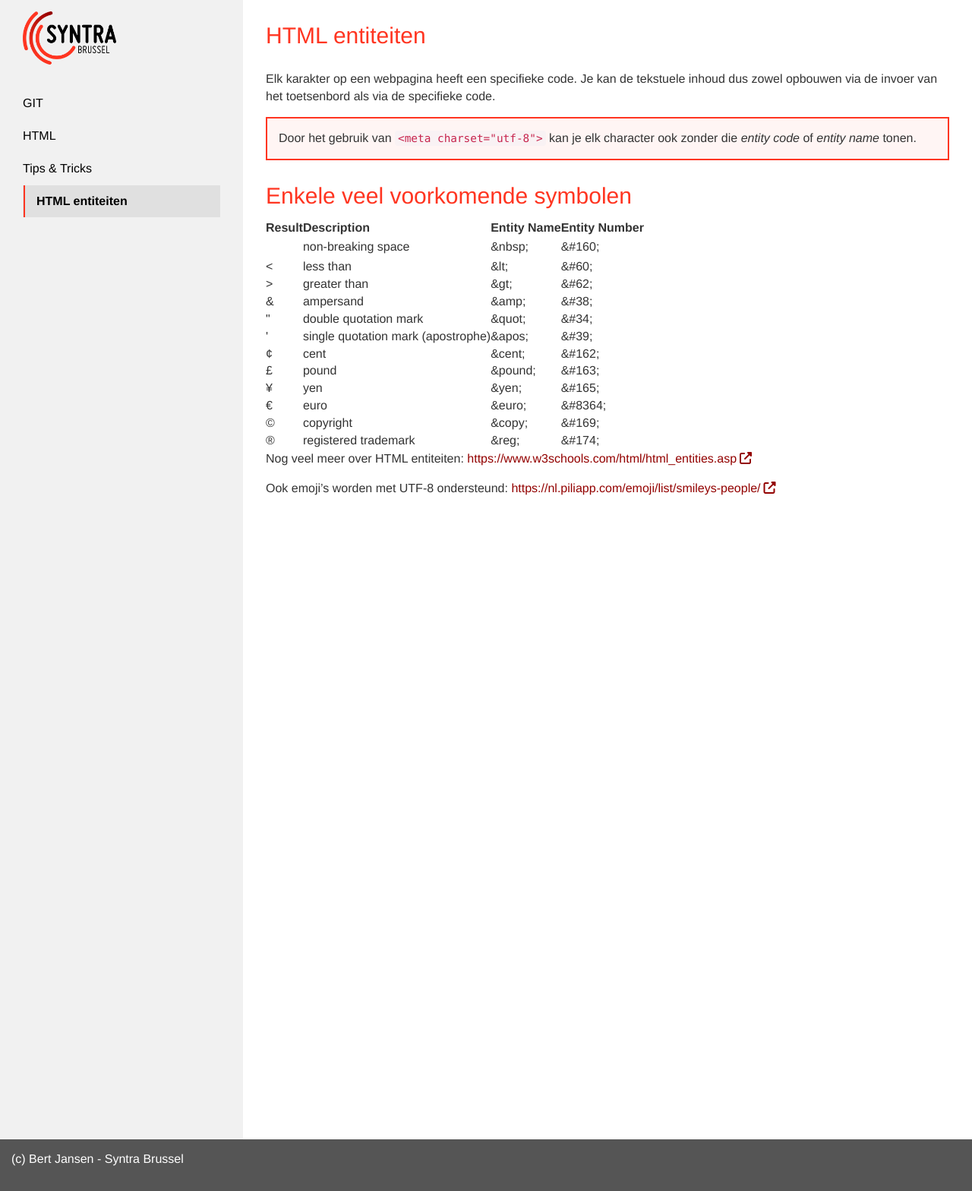
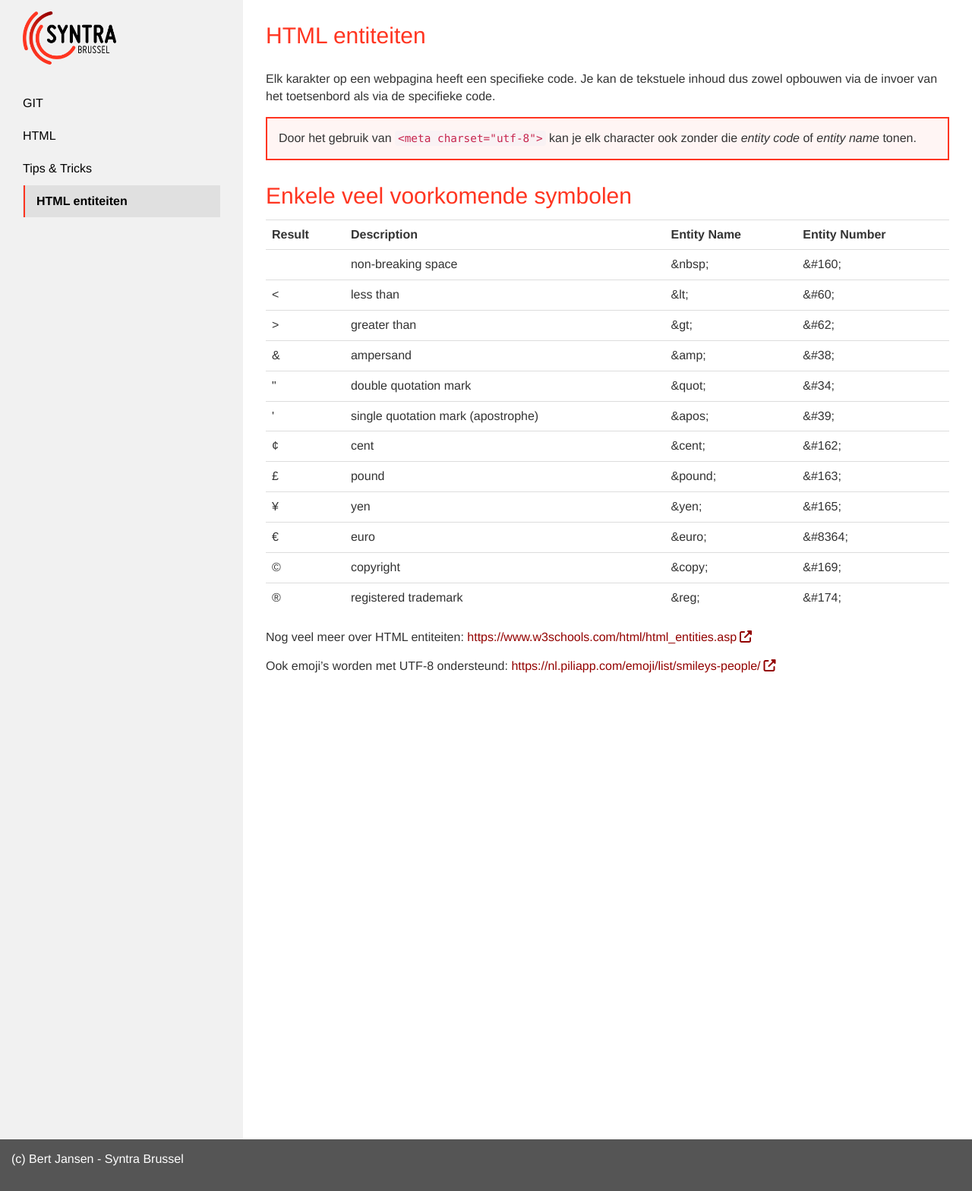
Before and after one commit to Syntra-Brussel/webdesign, a Jekyll site: the page built from tips-and-tricks/html-entiteiten.md, in a window 1280 px wide. Shown: the whole page at 76% size. Built offline with Jekyll 4.4.1, drawn with Linux system fonts in a browser that asks for light colours; nearby versions of some CDN libraries; a script that is not in the unit is left out.

Commit message:
Update html-entiteiten.md

```diff
--- a/tips-and-tricks/html-entiteiten.md
+++ b/tips-and-tricks/html-entiteiten.md
@@ -15,7 +15,7 @@ Elk karakter op een webpagina heeft een specifieke code. Je kan de tekstuele inh
 
 ## Enkele veel voorkomende symbolen
 
-<table class="ws-table-all notranslate">
+<table class="table">
     <tbody><tr>
       <th>Result</th>
       <th>Description</th>
@@ -97,6 +97,7 @@ Elk karakter op een webpagina heeft een specifieke code. Je kan de tekstuele inh
     </tbody>
 </table>
 
+
 Nog veel meer over HTML entiteiten: <a href="https://www.w3schools.com/html/html_entities.asp" target="_blank">https://www.w3schools.com/html/html_entities.asp</a>
 
 Ook emoji's worden met UTF-8 ondersteund: <a href="https://nl.piliapp.com/emoji/list/smileys-people/" target="_blank">https://nl.piliapp.com/emoji/list/smileys-people/</a>
```
